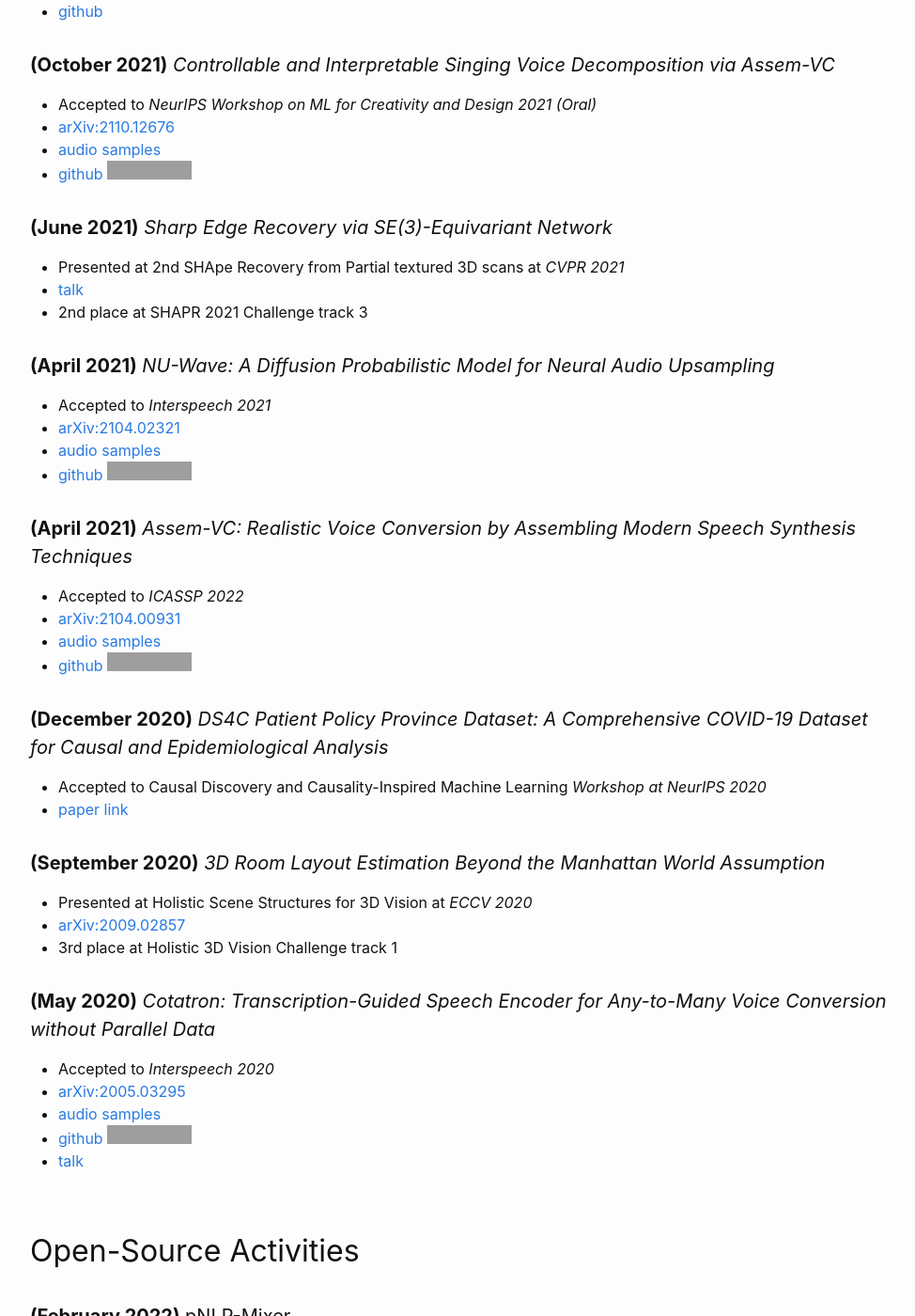
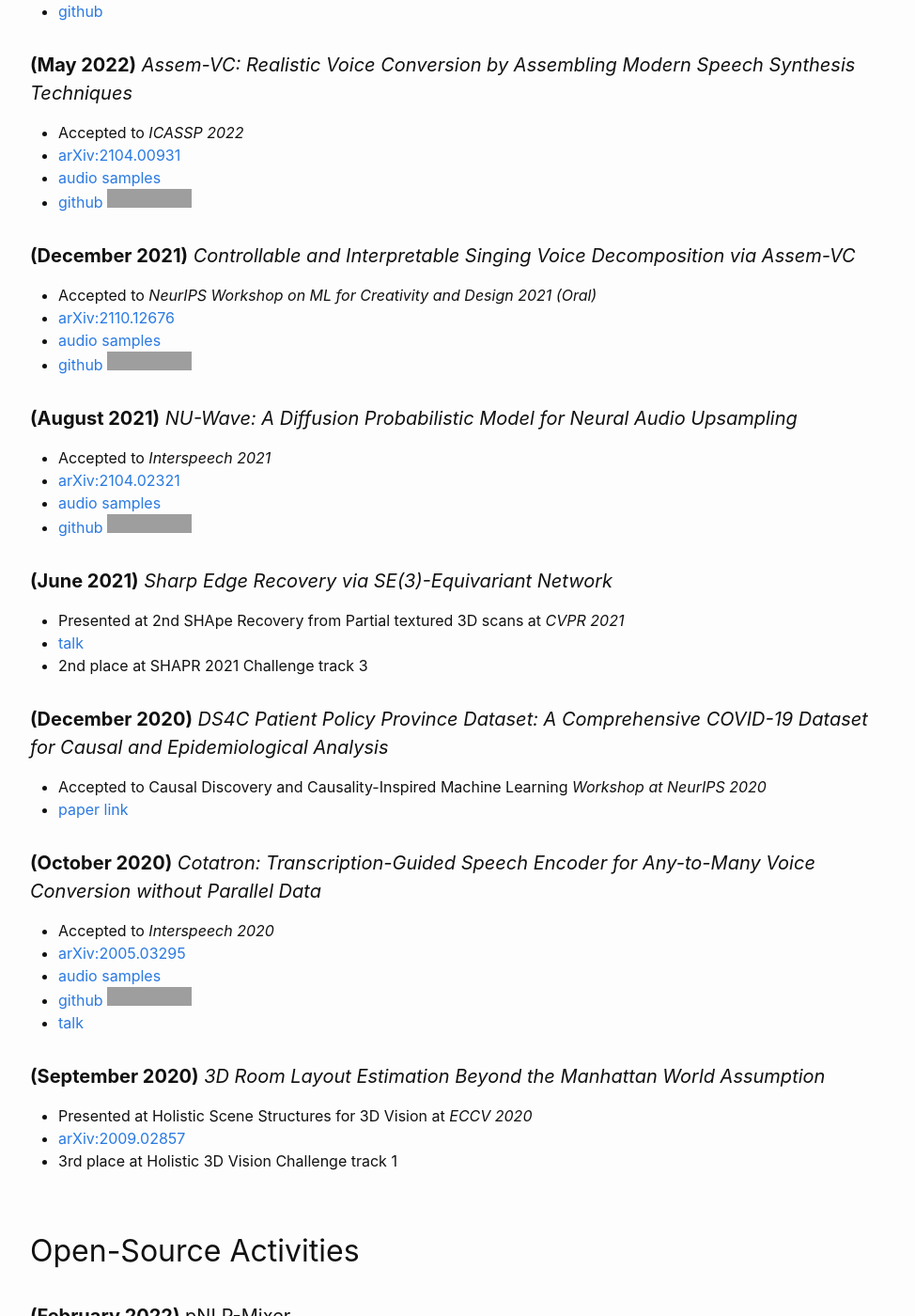
Before and after one commit to maum-ai/maum-ai.github.io, a Jekyll site: the page built from publication.md, in a window 1280 px wide and 1400 px high, scrolled down 523 px, cut to the strip 0-1400 px from the top of the window. Shown: the whole strip at 94% size, without its empty margins (148-1122 px from the left). Built offline with Jekyll 4.4.1, drawn with Linux system fonts in a browser that asks for light colours; some web fonts are replaced; some of the changed text lies outside the part shown; grey boxes are pictures that could not be loaded.

Commit message:
update publication year and month

```diff
--- a/publication.md
+++ b/publication.md
@@ -7,55 +7,56 @@ permalink: /publications/
 <!-- ![Minds Lab Logo](assets/mindslab_logo.png) -->
 ## List of Publications & Open Source Activities
 
-#### **(2022)** _Talking Face Generation with Multilingual TTS_
+#### **(June 2022)** _Talking Face Generation with Multilingual TTS_
 - Accepted to *CVPR Demo 2022*
 
-#### **(2022)** _Styleformer: Transformer based Generative Adversarial Networks with Style Vector_
+#### **(June 2022)** _Styleformer: Transformer based Generative Adversarial Networks with Style Vector_
 - Accepted to *CVPR 2022*
 - [github](https://github.com/Jeeseung-Park/Styleformer)
 
-#### **(October 2021)** _Controllable and Interpretable Singing Voice Decomposition via Assem-VC_
+#### **(May 2022)** _Assem-VC: Realistic Voice Conversion by Assembling Modern Speech Synthesis Techniques_
+- Accepted to *ICASSP 2022*
+- [arXiv:2104.00931](https://arxiv.org/abs/2104.00931)
+- [audio samples](https://mindslab-ai.github.io/assem-vc)
+- [github](https://github.com/mindslab-ai/assem-vc)
+    <iframe src="https://ghbtns.com/github-btn.html?user=mindslab-ai&repo=assem-vc&type=star&count=true" frameborder="0" scrolling="0" width="150" height="20" title="GitHub"></iframe>
+
+#### **(December 2021)** _Controllable and Interpretable Singing Voice Decomposition via Assem-VC_
 - Accepted to *NeurIPS Workshop on ML for Creativity and Design 2021 (Oral)*
 - [arXiv:2110.12676](https://arxiv.org/abs/2110.12676)
 - [audio samples](https://mindslab-ai.github.io/assem-vc/singer/)
 - [github](https://github.com/mindslab-ai/assem-vc)
     <iframe src="https://ghbtns.com/github-btn.html?user=mindslab-ai&repo=assem-vc&type=star&count=true" frameborder="0" scrolling="0" width="150" height="20" title="GitHub"></iframe>
 
-#### **(June 2021)** _Sharp Edge Recovery via SE(3)-Equivariant Network_
-- Presented at 2nd SHApe Recovery from Partial textured 3D scans at *CVPR 2021*
-- [talk](https://youtu.be/UVYQzQ-mH1w?t=9231)
-- 2nd place at SHAPR 2021 Challenge track 3
-
-#### **(April 2021)** _NU-Wave: A Diffusion Probabilistic Model for Neural Audio Upsampling_
+#### **(August 2021)** _NU-Wave: A Diffusion Probabilistic Model for Neural Audio Upsampling_
 - Accepted to *Interspeech 2021*
 - [arXiv:2104.02321](https://arxiv.org/abs/2104.02321)
 - [audio samples](https://mindslab-ai.github.io/nuwave)
 - [github](https://github.com/mindslab-ai/nuwave)
     <iframe src="https://ghbtns.com/github-btn.html?user=mindslab-ai&repo=nuwave&type=star&count=true" frameborder="0" scrolling="0" width="150" height="20" title="GitHub"></iframe>
 
-#### **(April 2021)** _Assem-VC: Realistic Voice Conversion by Assembling Modern Speech Synthesis Techniques_
-- Accepted to *ICASSP 2022*
-- [arXiv:2104.00931](https://arxiv.org/abs/2104.00931)
-- [audio samples](https://mindslab-ai.github.io/assem-vc)
-- [github](https://github.com/mindslab-ai/assem-vc)
-    <iframe src="https://ghbtns.com/github-btn.html?user=mindslab-ai&repo=assem-vc&type=star&count=true" frameborder="0" scrolling="0" width="150" height="20" title="GitHub"></iframe>
+#### **(June 2021)** _Sharp Edge Recovery via SE(3)-Equivariant Network_
+- Presented at 2nd SHApe Recovery from Partial textured 3D scans at *CVPR 2021*
+- [talk](https://youtu.be/UVYQzQ-mH1w?t=9231)
+- 2nd place at SHAPR 2021 Challenge track 3
 
 #### **(December 2020)** _DS4C Patient Policy Province Dataset: A Comprehensive COVID-19 Dataset for Causal and Epidemiological Analysis_
 - Accepted to Causal Discovery and Causality-Inspired Machine Learning *Workshop at NeurIPS 2020*
 - [paper link](https://www.cmu.edu/dietrich/causality/CameraReadys-accepted%20papers/55%5cCameraReady%5cpaper.pdf)
+
+#### **(October 2020)** _Cotatron: Transcription-Guided Speech Encoder for Any-to-Many Voice Conversion without Parallel Data_
+- Accepted to *Interspeech 2020*
+- [arXiv:2005.03295](https://arxiv.org/abs/2005.03295)
+- [audio samples](https://mindslab-ai.github.io/cotatron/)
+- [github](https://github.com/mindslab-ai/cotatron)
+    <iframe src="https://ghbtns.com/github-btn.html?user=mindslab-ai&repo=cotatron&type=star&count=true" frameborder="0" scrolling="0" width="150" height="20" title="GitHub"></iframe>
+- [talk](https://youtu.be/lnNuL8hqoh4)
 
 #### **(September 2020)** _3D Room Layout Estimation Beyond the Manhattan World Assumption_
 - Presented at Holistic Scene Structures for 3D Vision at *ECCV 2020*
 - [arXiv:2009.02857](https://arxiv.org/abs/2009.02857)
 - 3rd place at Holistic 3D Vision Challenge track 1
 
-#### **(May 2020)** _Cotatron: Transcription-Guided Speech Encoder for Any-to-Many Voice Conversion without Parallel Data_
-- Accepted to *Interspeech 2020*
-- [arXiv:2005.03295](https://arxiv.org/abs/2005.03295)
-- [audio samples](https://mindslab-ai.github.io/cotatron/)
-- [github](https://github.com/mindslab-ai/cotatron)
-    <iframe src="https://ghbtns.com/github-btn.html?user=mindslab-ai&repo=cotatron&type=star&count=true" frameborder="0" scrolling="0" width="150" height="20" title="GitHub"></iframe>
-- [talk](https://youtu.be/lnNuL8hqoh4)
 
 ## Open-Source Activities
 
```
